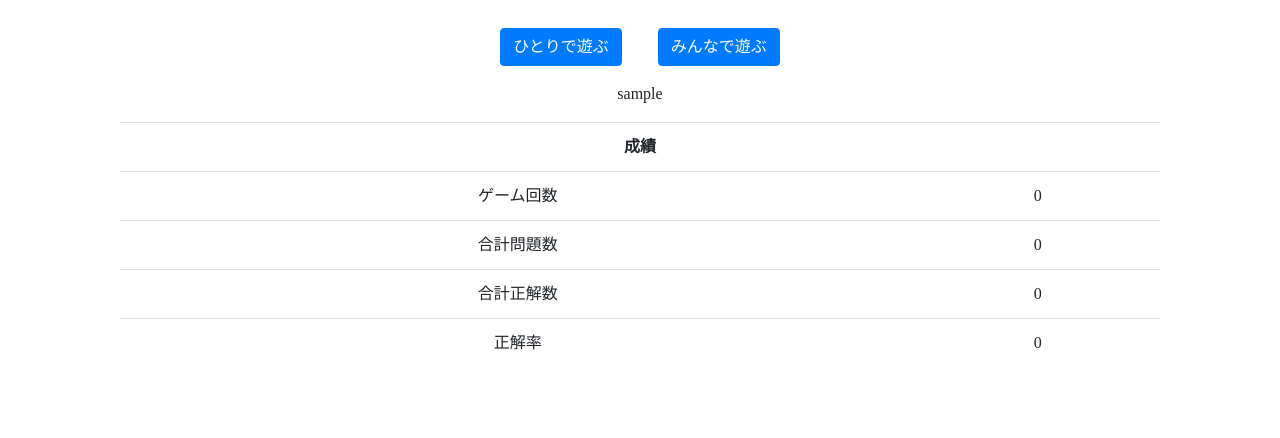
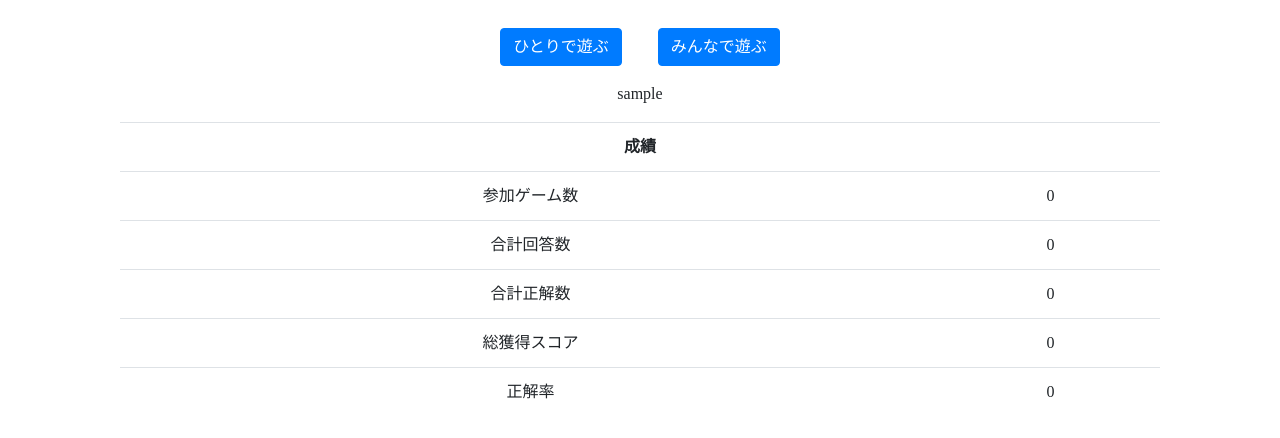
Before and after one commit to akiraseto/introdon, a Flask app: page /user/entrance in a window 1280 px wide. Shown: the part 158-596 px from the top of the page. Run offline with Flask 2, Linux system fonts and the light colour scheme; the visitor is signed in with stand-in values (Sample User, id 1); data comes from the database, SQL or seed files in the repository; data that the repository does not hold is empty; some libraries are stand-ins or nearby versions; some web fonts are replaced.

Commit message:
総獲得スコアをエントランスに表示

```diff
--- a/introdon/templates/users/entrance.html
+++ b/introdon/templates/users/entrance.html
@@ -14,28 +14,32 @@
     </button>
 
 
-    <p>{{ user['name'] }}</p>
+    <p>{{ user.name }}</p>
     <table class="table">
       <tr>
         <th colspan="3">成績</th>
       </tr>
       <tr>
-        <td>ゲーム回数</td>
-        <td>{{ user['sum_game'] }}</td>
+        <td>参加ゲーム数</td>
+        <td>{{ user.sum_game }}</td>
       </tr>
       <tr>
-        <td>合計問題数</td>
-        <td>{{ user['sum_answer'] }}</td>
+        <td>合計回答数</td>
+        <td>{{ user.sum_answer }}</td>
       </tr>
       <tr>
         <td>合計正解数</td>
-        <td>{{ user['sum_correct'] }}</td>
+        <td>{{ user.sum_correct }}</td>
       </tr>
-    <tr>
-      <td>正解率</td>
-      <td>{{user['rate']}}</td>
-    </tr>
-  </table>
+      <tr>
+        <td>総獲得スコア</td>
+        <td>{{ user.total_score }}</td>
+      </tr>
+      <tr>
+        <td>正解率</td>
+        <td>{{ user.rate }}</td>
+      </tr>
+    </table>
 
-</div>
+  </div>
 {% endblock %}
--- a/introdon/views/games.py
+++ b/introdon/views/games.py
@@ -452,11 +452,17 @@ def record_log():
     else:
         user_id = None
 
+    # scoreをlogに追加する
+    score = 0
+    if answer == correct:
+        score = 10
+
     log = Log(
         user_id=user_id,
         game_id=session['id'],
         select_song_id=answer,
         judge=judge,
+        score=score,
         question_num=num,
         correct_song_id=correct
     )
--- a/introdon/views/users.py
+++ b/introdon/views/users.py
@@ -89,6 +89,7 @@ def entrance():
     sum_answer = len(log)
     sum_correct = [value.judge for value in log].count(1)
     sum_game = [value.question_num for value in log].count(10)
+    total_score = sum([value.score for value in log])
 
     try:
         rate = round(sum_correct / sum_answer, 2)
@@ -100,7 +101,8 @@ def entrance():
         'sum_game': sum_game,
         'sum_answer': sum_answer,
         'sum_correct': sum_correct,
-        'rate': rate
+        'rate': rate,
+        'total_score': total_score
     }
 
     # user成績を更新
```
